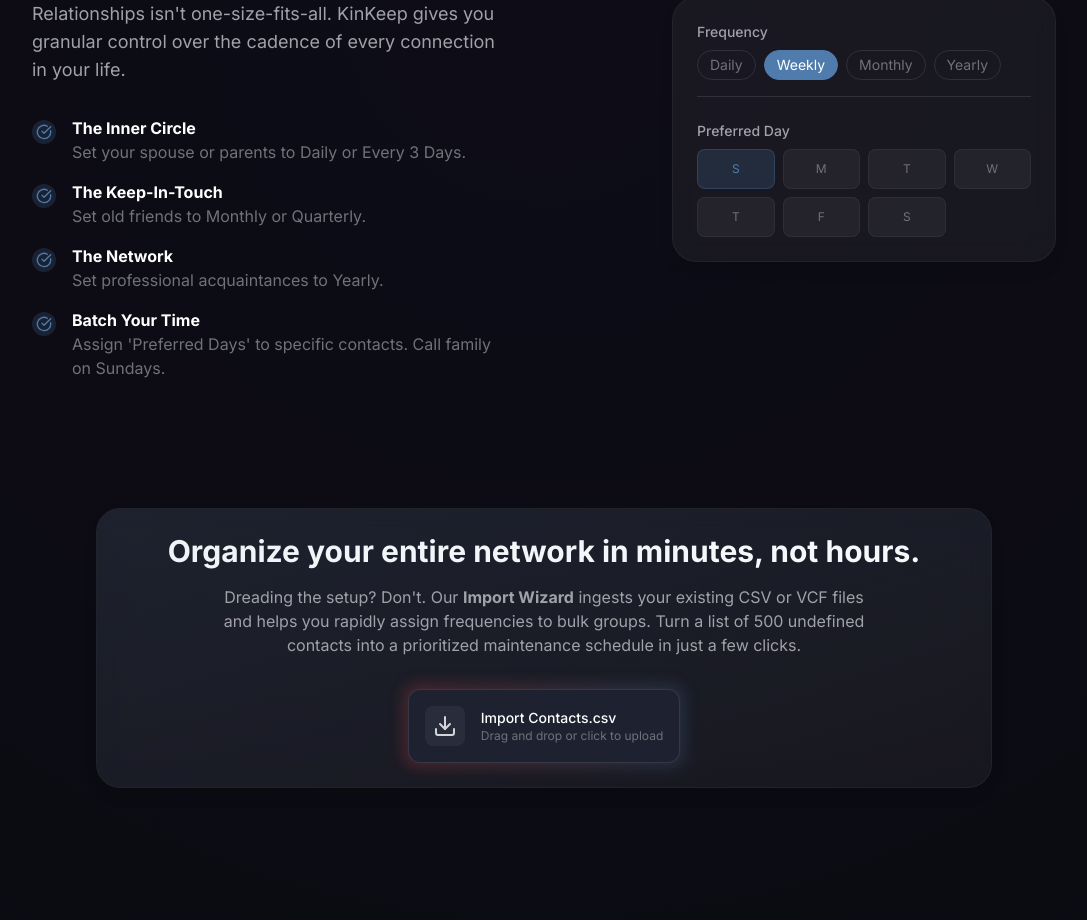
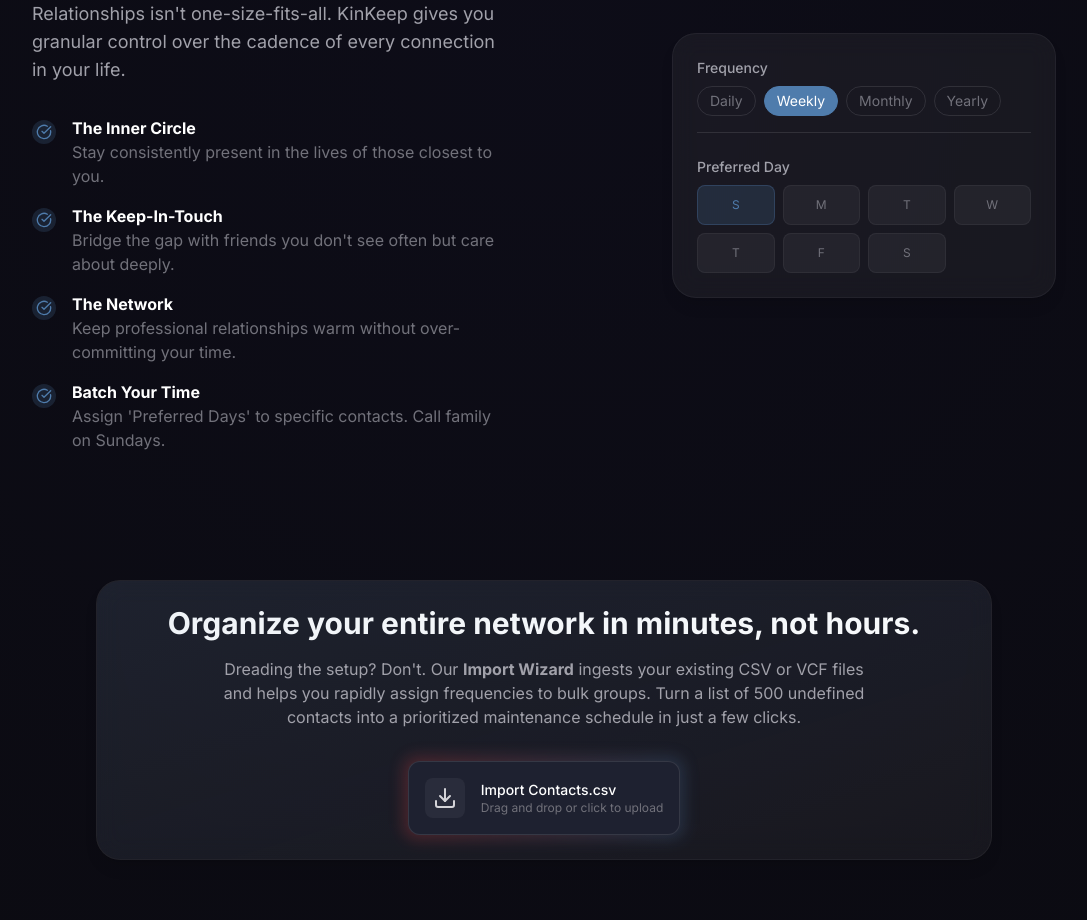
Before and after one commit to NabilPervez/kinkeepmarketing, a React (Vite) app: page / in a window 1280 px wide. Shown: the part 2238-3158 px from the top of the page, without its empty margins (96-1183 px from the left). Built offline with nearby package versions, Linux system fonts and the light colour scheme.

Commit message:
Update cadence section copy to be broader

```diff
--- a/src/App.tsx
+++ b/src/App.tsx
@@ -174,9 +174,9 @@
               </p>
               <ul className="space-y-4">
                 {[
-                  { title: "The Inner Circle", desc: "Set your spouse or parents to Daily or Every 3 Days." },
-                  { title: "The Keep-In-Touch", desc: "Set old friends to Monthly or Quarterly." },
-                  { title: "The Network", desc: "Set professional acquaintances to Yearly." },
+                  { title: "The Inner Circle", desc: "Stay consistently present in the lives of those closest to you." },
+                  { title: "The Keep-In-Touch", desc: "Bridge the gap with friends you don't see often but care about deeply." },
+                  { title: "The Network", desc: "Keep professional relationships warm without over-committing your time." },
                   { title: "Batch Your Time", desc: "Assign 'Preferred Days' to specific contacts. Call family on Sundays." }
                 ].map((item, i) => (
                   <li key={i} className="flex gap-4">
```
